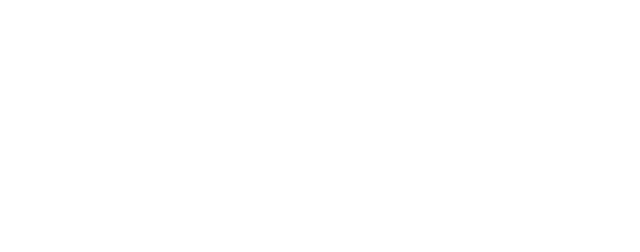
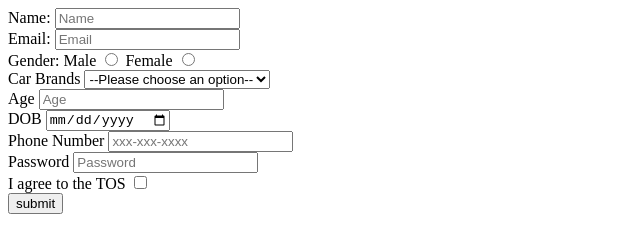
Before and after one commit to acciojob/signup-form-car-Mkalyan6, a website: page main.html in a window 1280 px wide. Shown: the whole page, without its empty margins (0-640 px from the left). Drawn offline with Linux system fonts and the light colour scheme.

Commit message:
created a submission

```diff
--- a/main.html
+++ b/main.html
@@ -10,6 +10,47 @@
 	<!-- the entire body must be written by student -->
     <script type="text/javascript" src="./script.js">
 </script>
+	<form action="#" method="post">
+		<label for="name">Name:</label>
+		<input type="text" required id="name" placeholder="Name" name="name"><br>
+		<label for="email">Email:</label>
+		<input type="email"required id="email" placeholder="Email" name="mail"><br>
+
+		<label>Gender:
+		<label for="gender_m">Male</label>
+		<input type="radio" required id="gender_m" name="gender">
+		<label for="gender_f">Female</label>
+		<input type="radio" id="gender_f" name="gender">
+		</label><br>
+
+		<label for="cars">Car Brands</label>
+		<select name="Car Brands"re  required id="cars" >
+			<option value="">--Please choose an option--</option>
+			<option value="Swift">Swift</option>
+			<option value="Honda">Honda</option>
+			<option value="Maruthi">Maruthi</option>
+		</select><br>
+
+		<label for="age">Age</label>
+		<input type="number" id="age" placeholder="Age" required name="age">
+
+		<br><label for="dob">DOB</label>
+		<input type="date" id="dob" name="dateOfBirth" required>
+
+		<br><label for="tel">Phone Number</label>
+		<input type="tel" id="tel" placeholder="xxx-xxx-xxxx" name="number">
+
+		<br><label for="password">Password</label>
+		<input type="password" id="password" required name="password" placeholder="Password">
+
+
+		<br><label for="tos">I agree to the TOS</label>
+		<input type="checkbox" id="tos" required ><br>
+
+		<button type="submit">submit</button>
+
+
+	</form>
 
 </body>
 
```
